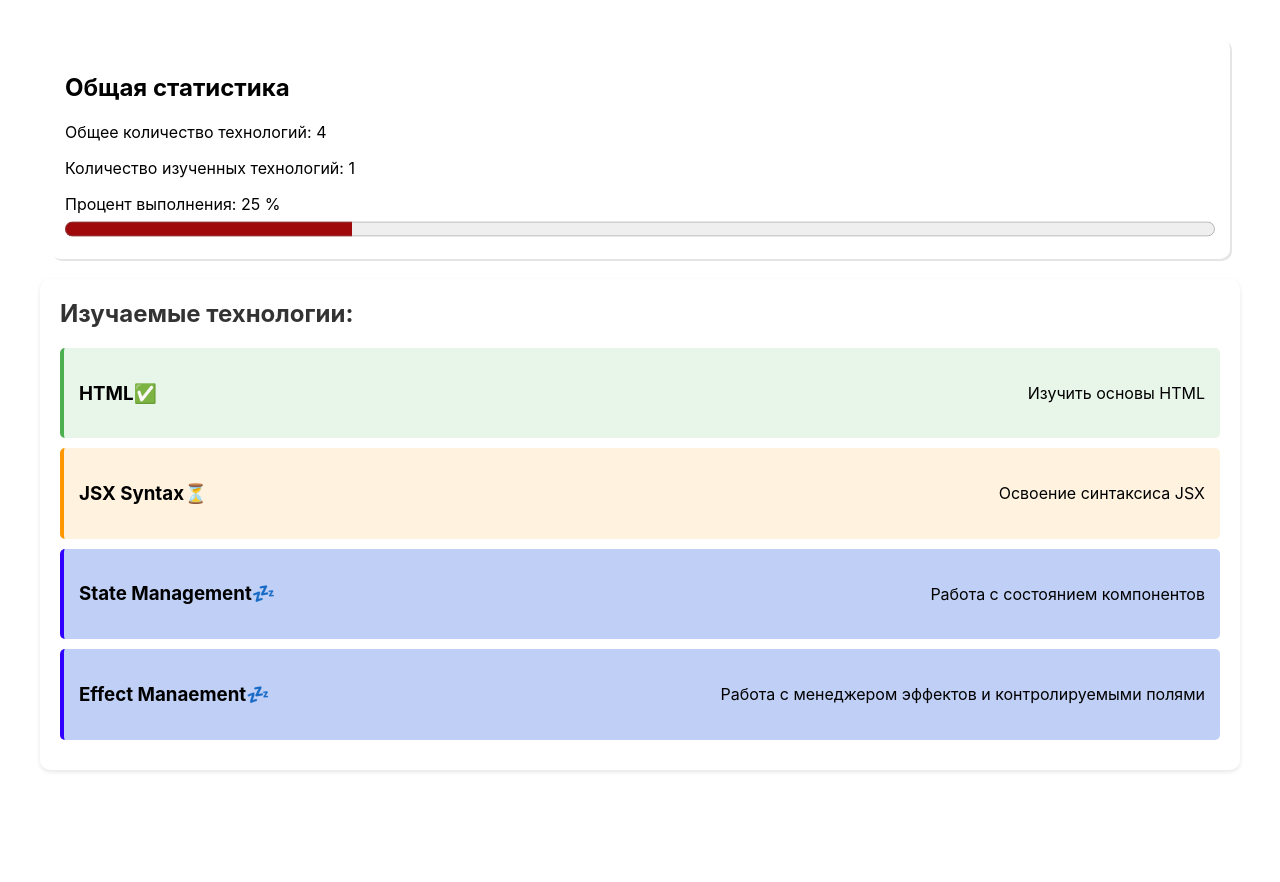
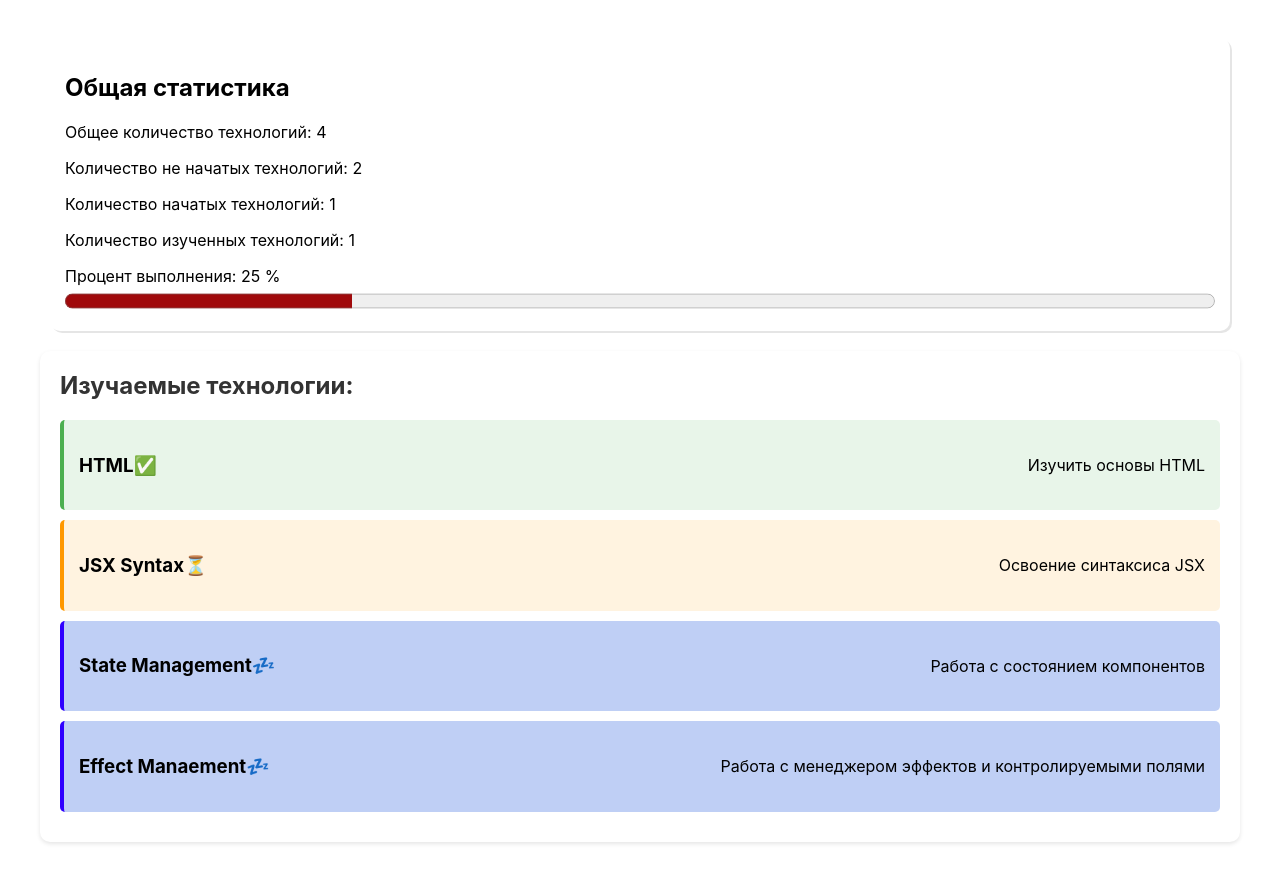
Before and after one commit to ksenia-zh13579/frontend-and-backend-tech-tracker, a React (Vite) app: page / in a window 1280 px wide. Shown: the top 882 px of the page. Before the commit the page ends 818 px from the top, so only its background shows below. Built offline with nearby package versions, Linux system fonts and the light colour scheme.

Commit message:
add changing statuses on click via state manager

```diff
--- a/src/App.jsx
+++ b/src/App.jsx
@@ -1,31 +1,68 @@
+import { useState } from 'react';
 import './App.css';
 import TechnologyCard from './components/TechnologyCard.jsx';
 import ProgressHeader from './components/ProgressHeader.jsx';
 
 function App()
 {
-  const techs = [
-    {id : 1, title : 'HTML', description : 'Изучить основы HTML', status : 'completed'},
-    {id : 2, title : 'JSX Syntax', description : 'Освоение синтаксиса JSX', status : 'in-progress'},
-    {id : 3, title : 'State Management', description : 'Работа с состоянием компонентов', status : 'not-started'},
-    {id : 4, title : 'Effect Manaement', description : 'Работа с менеджером эффектов и контролируемыми полями', status : 'not-started'}
-  ];
+  const [techs, setTechs] = useState([
+    {
+      id : 1,
+      title : 'HTML',
+      description : 'Изучить основы HTML',
+      statusID : 2
+    },
+    {
+      id : 2,
+      title : 'JSX Syntax',
+      description : 'Освоение синтаксиса JSX',
+      statusID : 1
+    },
+    {
+      id : 3,
+      title : 'State Management',
+      description : 'Работа с состоянием компонентов',
+      statusID : 0
+    },
+    {
+      id : 4,
+      title : 'Effect Manaement',
+      description : 'Работа с менеджером эффектов и контролируемыми полями',
+      statusID : 0
+    }
+  ]);
+
+  function setStatus(techID, statusID)
+  {
+    setTechs(prevArr => {
+      const techIndex = prevArr.findIndex(tech => tech.id === techID);
+      let newArr = prevArr.slice();
+      newArr.splice(techIndex, 1, {...(prevArr[techIndex]), statusID : statusID});
+      return newArr;
+    });
+  }
 
   return (
     <div className='App'>
-      <ProgressHeader countAll={techs.length} countDone={techs.filter((tech) => tech.status === 'completed').length} />
+      <ProgressHeader
+        countAll={techs.length}
+        countNotStarted={techs.filter((tech) => tech.statusID === 0).length}
+        countInProgress={techs.filter((tech) => tech.statusID === 1).length}
+        countCompleted={techs.filter((tech) => tech.statusID === 2).length}
+      />
       <div className='tech-list'>
         <h2>Изучаемые технологии:</h2>
         <ul>
           {techs.map(tech => (
             <li key={tech.id}>
               <TechnologyCard
+                id={tech.id}
                 title={tech.title}
                 description={tech.description}
-                status={tech.status}
+                statusID={tech.statusID}
+                setStatus={setStatus}
               />
-            </li>
-          ))}
+            </li>))}
         </ul>
       </div>
     </div>
--- a/src/components/ProgressHeader.jsx
+++ b/src/components/ProgressHeader.jsx
@@ -1,15 +1,17 @@
 import './ProgressHeader.css';
 
-function ProgressHeader({countAll, countDone})
+function ProgressHeader({countAll, countNotStarted, countInProgress, countCompleted})
 {
-    const percentDone = Number(countDone * 100 / countAll);
+    const percentDone = Number(countCompleted * 100 / countAll);
 
     return (
         <div className='progress-header'>
             <h2>Общая статистика</h2>
             <p>Общее количество технологий: {countAll}</p>
-            <p>Количество изученных технологий: {countDone}</p>
-            <label for='progress'>Процент выполнения: </label>
+            <p>Количество не начатых технологий: {countNotStarted}</p>
+            <p>Количество начатых технологий: {countInProgress}</p>
+            <p>Количество изученных технологий: {countCompleted}</p>
+            <label htmlFor='progress'>Процент выполнения: </label>
             <span> {percentDone} %</span>
             <progress id='progress' max='100' value={percentDone}>{percentDone} %</progress>
         </div>
--- a/src/components/TechnologyCard.jsx
+++ b/src/components/TechnologyCard.jsx
@@ -1,12 +1,29 @@
 import './TechnologyCard.css';
 
-function TechnologyCard({title, description, status})
+function TechnologyCard({id, title, description, statusID, setStatus})
 {
+    const statuses = [
+        {
+            status : 'not-started',
+            icon : '💤'},
+        {
+            status : 'in-progress',
+            icon : '⏳'
+        },
+        {
+            status : 'completed',
+            icon : '✅'
+        }
+    ];
+
     return (
-        <div className={"technology-card " + status}>
+        <div
+            onClick={() => {setStatus(id, (statusID + 1) % 3)}}
+            className={"technology-card " + statuses[statusID].status}
+        >
             <h3>
                 {title}
-                <span>{status == 'completed' ? '✅' : (status == 'in-progress' ? '⏳' : '💤')}</span>
+                <span>{statuses[statusID].icon}</span>
             </h3>
             <p>{description}</p>
         </div>
```
